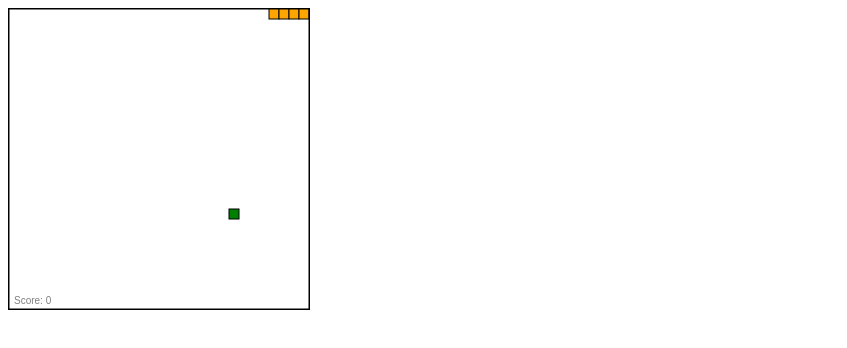
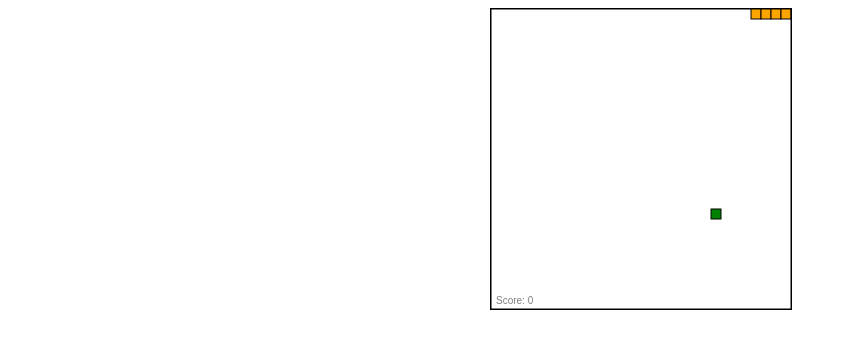
Before and after one commit to hentschellj/snake, a website: page index.html in a window 1280 px wide. Shown: the whole page, without its empty margins (0-847 px from the left). Drawn offline with nearby package versions, Linux system fonts and the light colour scheme.

Commit message:
Centered game

```diff
--- a/index.html
+++ b/index.html
@@ -10,6 +10,10 @@
   <title>Snake Game</title>
 
   <style>
+    .container {
+      max-width: 300px;
+      margin: 0 auto;
+    }
     .snake-game {
       border: 1px solid #000;
     }
@@ -17,6 +21,8 @@
 </head>
 
 <body>
-  <canvas class="snake-game" width="300px" height="300px"></canvas>
+  <div class="container">
+    <canvas class="snake-game" width="300px" height="300px"></canvas>
+  </div>
 </body>
 </html>
```
